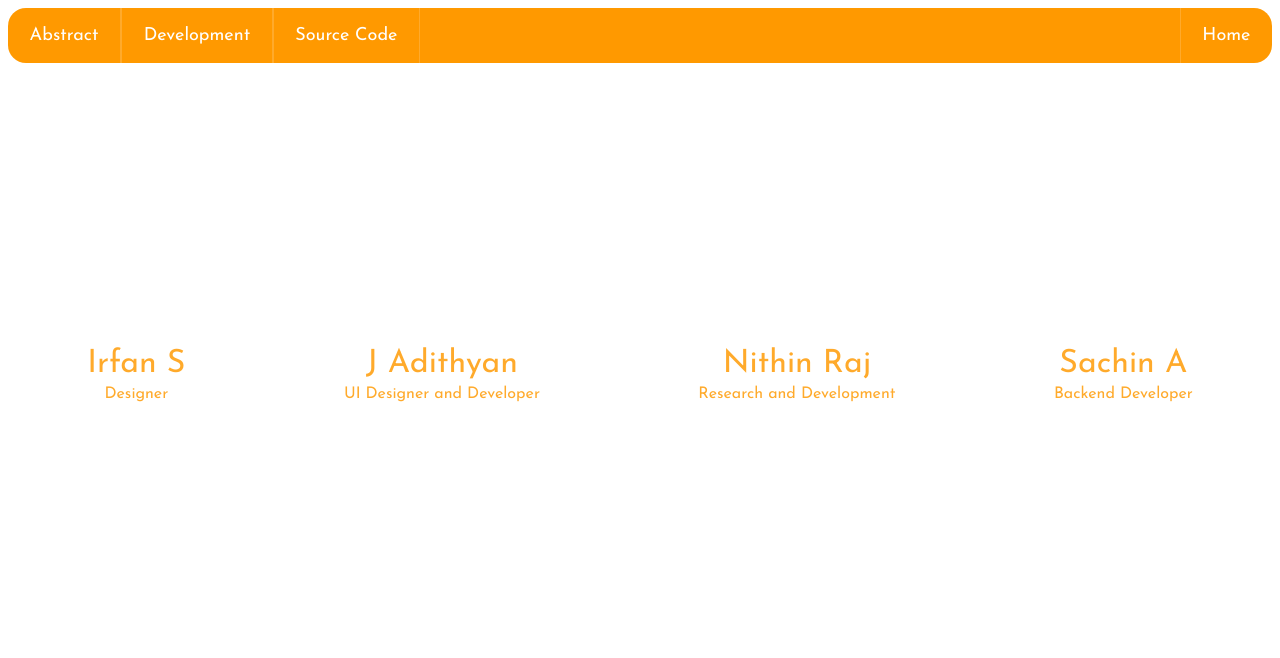
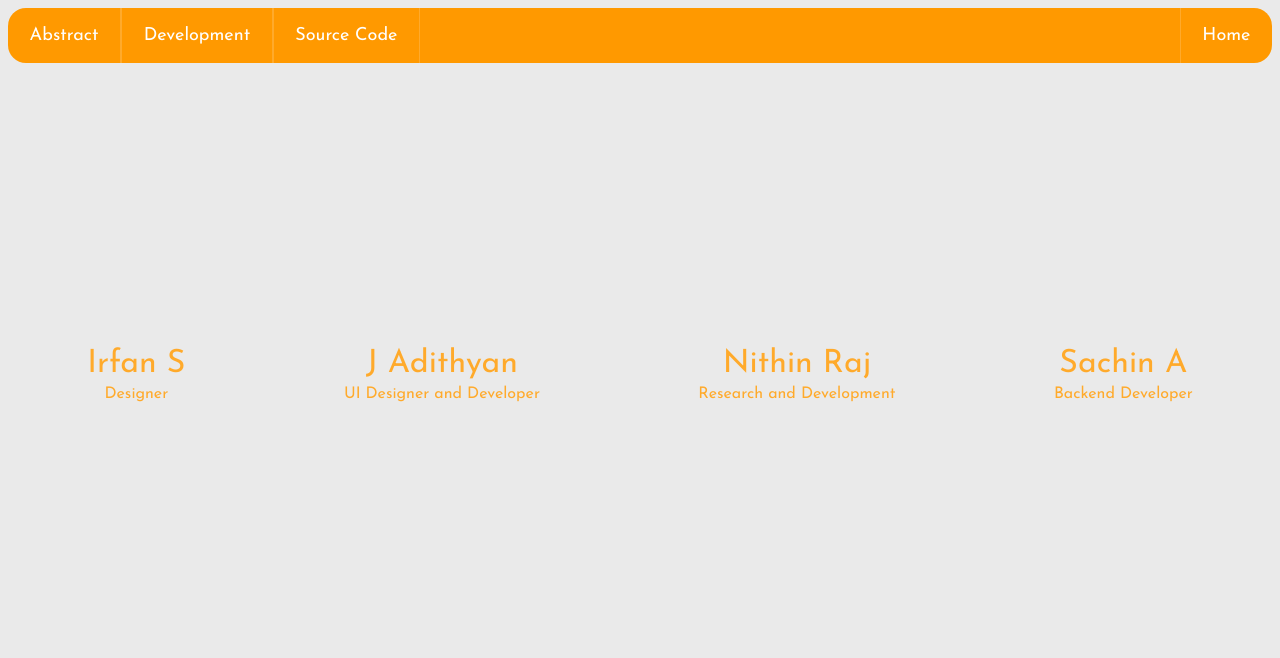
Before and after one commit to n30-coder/thoroute, a PHP site: page /team.html in a window 1280 px wide. Shown: the top 658 px of the page. Run offline with PHP 8.4, Linux system fonts and the light colour scheme.

Commit message:
Update team.css

```diff
--- a/styles/team.css
+++ b/styles/team.css
@@ -1,4 +1,5 @@
 body {
+  background-color: #eaeaea;
   height: 100%;
   display: flex;
   flex-direction: column;
```
